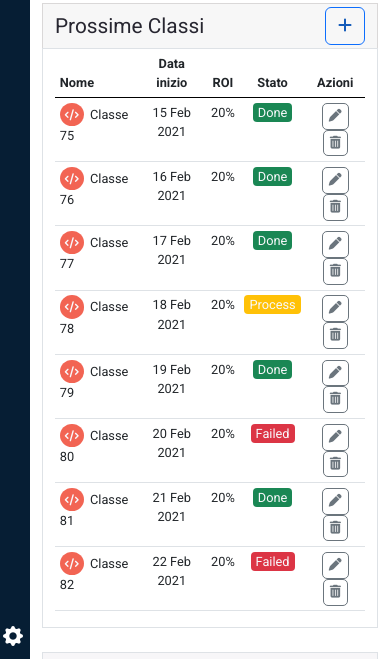
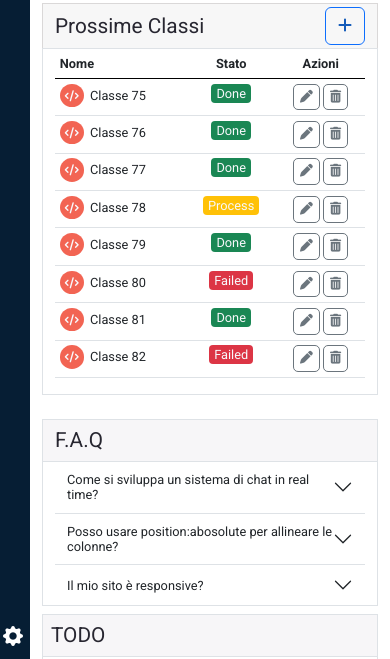
Before and after one commit to LucaFabbozzo/html-css-bootstrap-dashboard, a plain HTML site: page index.html in a window 390 px wide. Shown: the part 185-844 px from the top of the page. Drawn offline with nearby package versions, Linux system fonts and the light colour scheme.

Commit message:
correction into table content

```diff
--- a/css/style.css
+++ b/css/style.css
@@ -249,6 +249,7 @@ table.lf-table > :not(caption) > * > * {
 }
 
 
+
 /* accordion */
 
 .content .lf-faq-top {
@@ -348,4 +349,9 @@ table.lf-table > :not(caption) > * > * {
   main .content {
     width: calc(100% - 30px);
   }
+
+  .content table.lf-table th.cancel,
+  .content table.lf-table td.cancel {
+    display: none;
+  }
 }
--- a/index.html
+++ b/index.html
@@ -156,8 +156,8 @@
                     <thead>
                       <tr class="up">
                         <th scope="col" colspan="5">Nome</th>
-                        <th scope="col" class="text-center">Data inizio</th>
-                        <th scope="col" class="text-center">ROI</th>
+                        <th scope="col" class="cancel text-center">Data inizio</th>
+                        <th scope="col" class="cancel text-center">ROI</th>
                         <th scope="col" class="text-center">Stato</th>
                         <th scope="col" class="text-center">Azioni</th>
                       </tr>
@@ -168,8 +168,8 @@
                           <i class="fa-solid fa-code"></i>
                           <span>Classe 75</span>
                         </th>
-                        <td>15 Feb 2021</td>
-                        <td>20%</td>
+                        <td class="cancel">15 Feb 2021</td>
+                        <td class="cancel">20%</td>
                         <td><span>Done</span></td>
                         <td>
                           <i class="fa-solid fa-pen"></i>
@@ -181,8 +181,8 @@
                           <i class="fa-solid fa-code"></i>
                           <span>Classe 76</span>
                         </th>
-                        <td>16 Feb 2021</td>
-                        <td>20%</td>
+                        <td class="cancel">16 Feb 2021</td>
+                        <td class="cancel">20%</td>
                         <td><span>Done</span></td>
                         <td>
                           <i class="fa-solid fa-pen"></i>
@@ -194,8 +194,8 @@
                           <i class="fa-solid fa-code"></i>
                           <span>Classe 77</span>
                         </th>
-                        <td>17 Feb 2021</td>
-                        <td>20%</td>
+                        <td class="cancel">17 Feb 2021</td>
+                        <td class="cancel">20%</td>
                         <td><span>Done</span></td>
                         <td>
                           <i class="fa-solid fa-pen"></i>
@@ -207,8 +207,8 @@
                           <i class="fa-solid fa-code"></i>
                           <span>Classe 78</span>
                         </th>
-                        <td>18 Feb 2021</td>
-                        <td>20%</td>
+                        <td class="cancel">18 Feb 2021</td>
+                        <td class="cancel">20%</td>
                         <td><span class="bg-warning">Process</span></td>
                         <td>
                           <i class="fa-solid fa-pen"></i>
@@ -220,8 +220,8 @@
                           <i class="fa-solid fa-code"></i>
                           <span>Classe 79</span>
                         </th>
-                        <td>19 Feb 2021</td>
-                        <td>20%</td>
+                        <td class="cancel">19 Feb 2021</td>
+                        <td class="cancel">20%</td>
                         <td><span>Done</span></td>
                         <td>
                           <i class="fa-solid fa-pen"></i>
@@ -233,8 +233,8 @@
                           <i class="fa-solid fa-code"></i>
                           <span>Classe 80</span>
                         </th>
-                        <td>20 Feb 2021</td>
-                        <td>20%</td>
+                        <td class="cancel">20 Feb 2021</td>
+                        <td class="cancel">20%</td>
                         <td><span class="red bg-danger">Failed</span></td>
                         <td>
                           <i class="fa-solid fa-pen"></i>
@@ -246,8 +246,8 @@
                           <i class="fa-solid fa-code"></i>
                           <span>Classe 81</span>
                         </th>
-                        <td>21 Feb 2021</td>
-                        <td>20%</td>
+                        <td class="cancel">21 Feb 2021</td>
+                        <td class="cancel">20%</td>
                         <td><span>Done</span></td>
                         <td>
                           <i class="fa-solid fa-pen"></i>
@@ -259,8 +259,8 @@
                           <i class="fa-solid fa-code"></i>
                           <span>Classe 82</span>
                         </th>
-                        <td>22 Feb 2021</td>
-                        <td>20%</td>
+                        <td class="cancel">22 Feb 2021</td>
+                        <td class="cancel">20%</td>
                         <td><span class="red bg-danger">Failed</span></td>
                         <td>
                           <i class="fa-solid fa-pen"></i>
```
